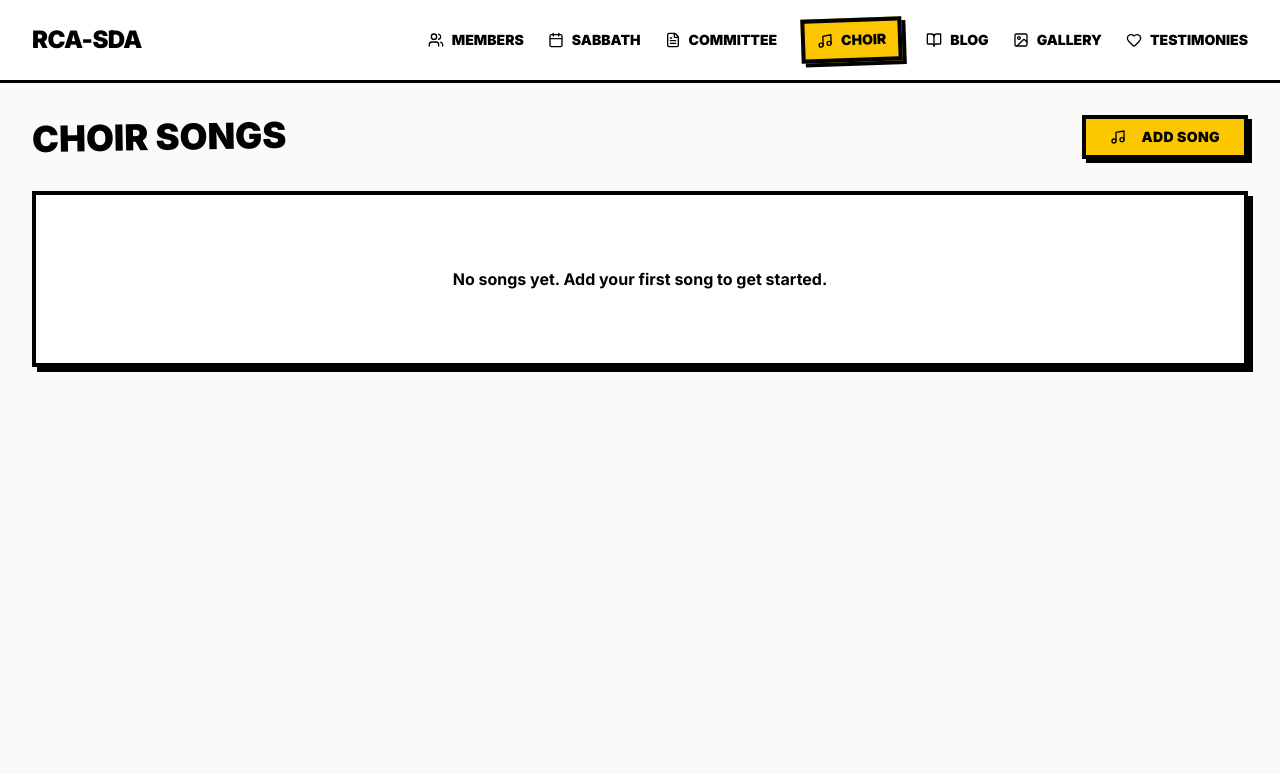
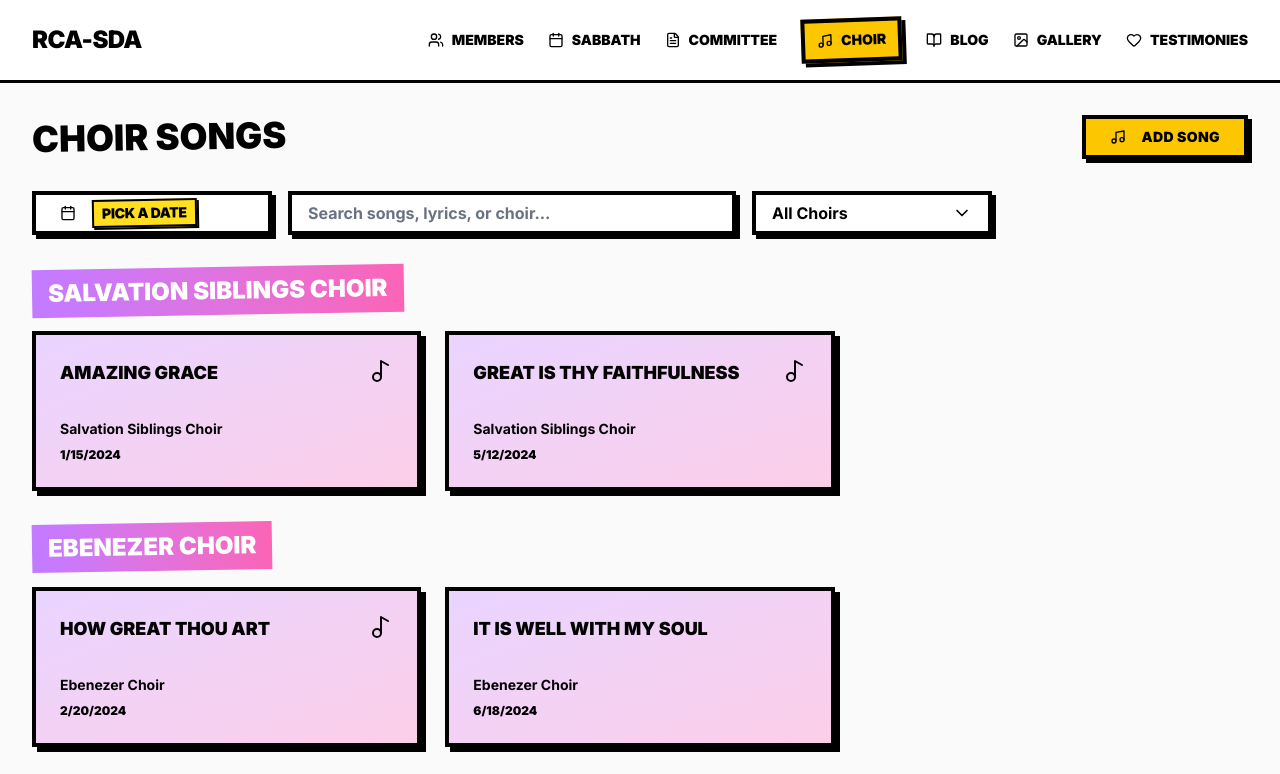
Before and after one commit to RCA-SDA/rca-sda-web-frontend, a Next.js app: page /choir in a window 1280 px wide. Shown: the top 774 px of the page. Built offline with nearby package versions, Linux system fonts and the light colour scheme.

Commit message:
feat[choir] : apply data for illustration

```diff
--- a/app/choir/page.tsx
+++ b/app/choir/page.tsx
@@ -1,6 +1,6 @@
 'use client';
 
-import { useState } from 'react';
+import { useState, useMemo } from 'react';
 import { Song } from '@/types';
 import { Button } from '@/components/ui/button';
 import { Card, CardContent, CardHeader, CardTitle } from '@/components/ui/card';
@@ -9,18 +9,197 @@ import { Input } from '@/components/ui/input';
 import { Label } from '@/components/ui/label';
 import { Textarea } from '@/components/ui/textarea';
 import { Music, Music2 } from 'lucide-react';
+import { DateSearchFilter } from '@/components/DateSearchFilter';
+import { Select, SelectContent, SelectItem, SelectTrigger, SelectValue } from '@/components/ui/select';
 
 export default function ChoirPage() {
   const [showAddModal, setShowAddModal] = useState(false);
   const [selectedSong, setSelectedSong] = useState<Song | null>(null);
+  const [dateFilter, setDateFilter] = useState<Date | undefined>(undefined);
+  const [searchQuery, setSearchQuery] = useState('');
+  const [choirFilter, setChoirFilter] = useState<string>('all');
 
   // Mock data - replace with API call
-  const songs: Song[] = [];
+  const songs: Song[] = [
+    {
+      id: '1',
+      title: 'Amazing Grace',
+      lyrics: `Amazing grace! How sweet the sound
+That saved a wretch like me!
+I once was lost, but now am found;
+Was blind, but now I see.
+
+'Twas grace that taught my heart to fear,
+And grace my fears relieved;
+How precious did that grace appear
+The hour I first believed.
+
+Through many dangers, toils and snares,
+I have already come;
+'Tis grace hath brought me safe thus far,
+And grace will lead me home.`,
+      audioUrl: 'https://www.soundhelix.com/examples/mp3/SoundHelix-Song-1.mp3',
+      choirName: 'Salvation Siblings Choir',
+      uploadedBy: 'user1',
+      createdAt: new Date('2024-01-15'),
+    },
+    {
+      id: '2',
+      title: 'How Great Thou Art',
+      lyrics: `O Lord my God, when I in awesome wonder
+Consider all the worlds Thy hands have made
+I see the stars, I hear the rolling thunder
+Thy power throughout the universe displayed
+
+Then sings my soul, my Savior God, to Thee
+How great Thou art, how great Thou art
+Then sings my soul, my Savior God, to Thee
+How great Thou art, how great Thou art!
+
+When through the woods and forest glades I wander
+And hear the birds sing sweetly in the trees
+When I look down from lofty mountain grandeur
+And hear the brook and feel the gentle breeze`,
+      audioUrl: 'https://www.soundhelix.com/examples/mp3/SoundHelix-Song-2.mp3',
+      choirName: 'Ebenezer Choir',
+      uploadedBy: 'user2',
+      createdAt: new Date('2024-02-20'),
+    },
+    {
+      id: '3',
+      title: 'Blessed Assurance',
+      lyrics: `Blessed assurance, Jesus is mine!
+O what a foretaste of glory divine!
+Heir of salvation, purchase of God,
+Born of His Spirit, washed in His blood.
+
+This is my story, this is my song,
+Praising my Savior all the day long;
+This is my story, this is my song,
+Praising my Savior all the day long.
+
+Perfect submission, perfect delight,
+Visions of rapture now burst on my sight;
+Angels descending bring from above
+Echoes of mercy, whispers of love.`,
+      audioUrl: 'https://www.soundhelix.com/examples/mp3/SoundHelix-Song-3.mp3',
+      choirName: 'Jehova-nissi Choir',
+      uploadedBy: 'user3',
+      createdAt: new Date('2024-03-10'),
+    },
+    {
+      id: '4',
+      title: 'What a Friend We Have in Jesus',
+      lyrics: `What a friend we have in Jesus,
+All our sins and griefs to bear!
+What a privilege to carry
+Everything to God in prayer!
+O what peace we often forfeit,
+O what needless pain we bear,
+All because we do not carry
+Everything to God in prayer!
+
+Have we trials and temptations?
+Is there trouble anywhere?
+We should never be discouraged,
+Take it to the Lord in prayer.
+Can we find a friend so faithful
+Who will all our sorrows share?
+Jesus knows our every weakness,
+Take it to the Lord in prayer.`,
+      audioUrl: 'https://www.soundhelix.com/examples/mp3/SoundHelix-Song-4.mp3',
+      choirName: 'Combined Youth Choir',
+      uploadedBy: 'user4',
+      createdAt: new Date('2024-04-05'),
+    },
+    {
+      id: '5',
+      title: 'Great Is Thy Faithfulness',
+      lyrics: `Great is Thy faithfulness, O God my Father;
+There is no shadow of turning with Thee;
+Thou changest not, Thy compassions, they fail not;
+As Thou hast been, Thou forever will be.
+
+Great is Thy faithfulness!
+Great is Thy faithfulness!
+Morning by morning new mercies I see;
+All I have needed Thy hand hath provided;
+Great is Thy faithfulness, Lord, unto me!
+
+Summer and winter and springtime and harvest,
+Sun, moon and stars in their courses above
+Join with all nature in manifold witness
+To Thy great faithfulness, mercy and love.`,
+      audioUrl: 'https://www.soundhelix.com/examples/mp3/SoundHelix-Song-5.mp3',
+      choirName: 'Salvation Siblings Choir',
+      uploadedBy: 'user1',
+      createdAt: new Date('2024-05-12'),
+    },
+    {
+      id: '6',
+      title: 'It Is Well With My Soul',
+      lyrics: `When peace like a river attendeth my way,
+When sorrows like sea billows roll;
+Whatever my lot, Thou hast taught me to say,
+It is well, it is well with my soul.
+
+It is well with my soul,
+It is well, it is well with my soul.
+
+Though Satan should buffet, though trials should come,
+Let this blest assurance control,
+That Christ hath regarded my helpless estate,
+And hath shed His own blood for my soul.`,
+      choirName: 'Ebenezer Choir',
+      uploadedBy: 'user2',
+      createdAt: new Date('2024-06-18'),
+    },
+  ];
 
   // Mock current user - replace with actual auth
   const currentUser = {
     role: 'Choir Secretary',
   };
+
+  // Get unique choir names for filter
+  const uniqueChoirs = useMemo(() => {
+    return Array.from(new Set(songs.map(song => song.choirName)));
+  }, [songs]);
+
+  // Filter songs based on date, search query, and choir
+  const filteredSongs = useMemo(() => {
+    return songs.filter(song => {
+      // Date filter
+      if (dateFilter) {
+        const songDate = new Date(song.createdAt);
+        if (
+          songDate.getDate() !== dateFilter.getDate() ||
+          songDate.getMonth() !== dateFilter.getMonth() ||
+          songDate.getFullYear() !== dateFilter.getFullYear()
+        ) {
+          return false;
+        }
+      }
+
+      // Search filter
+      if (searchQuery) {
+        const query = searchQuery.toLowerCase();
+        const matchesTitle = song.title.toLowerCase().includes(query);
+        const matchesLyrics = song.lyrics.toLowerCase().includes(query);
+        const matchesChoir = song.choirName.toLowerCase().includes(query);
+        if (!matchesTitle && !matchesLyrics && !matchesChoir) {
+          return false;
+        }
+      }
+
+      // Choir filter
+      if (choirFilter !== 'all' && song.choirName !== choirFilter) {
+        return false;
+      }
+
+      return true;
+    });
+  }, [songs, dateFilter, searchQuery, choirFilter]);
 
   return (
     <div className="min-h-screen bg-[#fafafa] py-8">
@@ -37,27 +216,70 @@ export default function ChoirPage() {
           )}
         </div>
 
-        <div className="grid md:grid-cols-2 lg:grid-cols-3 gap-6">
-          {songs.length === 0 ? (
-            <div className="col-span-full">
+        {/* Filters */}
+        <div className="flex flex-wrap gap-4 mb-8 items-center">
+          <DateSearchFilter
+            dateFilter={dateFilter}
+            onDateChange={setDateFilter}
+            searchQuery={searchQuery}
+            onSearchChange={setSearchQuery}
+            searchPlaceholder="Search songs, lyrics, or choir..."
+          />
+
+          {/* Choir Filter */}
+          <Select value={choirFilter} onValueChange={setChoirFilter}>
+            <SelectTrigger className="w-[240px]">
+              <SelectValue placeholder="Filter by choir" />
+            </SelectTrigger>
+            <SelectContent>
+              <SelectItem value="all">All Choirs</SelectItem>
+              {uniqueChoirs.map(choir => (
+                <SelectItem key={choir} value={choir}>
+                  {choir}
+                </SelectItem>
+              ))}
+            </SelectContent>
+          </Select>
+        </div>
+
+        {filteredSongs.length === 0 ? (
           <Card>
             <CardContent className="p-12 text-center">
               <p className="font-bold">
-                    No songs yet. {currentUser.role === 'Choir Secretary' && 'Add your first song to get started.'}
+                {songs.length === 0
+                  ? `No songs yet. ${currentUser.role === 'Choir Secretary' ? 'Add your first song to get started.' : ''}`
+                  : 'No songs match your filters. Try adjusting your search criteria.'}
               </p>
             </CardContent>
           </Card>
-            </div>
         ) : (
-            songs.map(song => (
+          <div className="space-y-8">
+            {Object.entries(
+              filteredSongs.reduce((acc, song) => {
+                if (!acc[song.choirName]) {
+                  acc[song.choirName] = [];
+                }
+                acc[song.choirName].push(song);
+                return acc;
+              }, {} as Record<string, Song[]>)
+            ).map(([choirName, choirSongs]) => (
+              <div key={choirName}>
+                <h2 className="text-2xl font-black uppercase mb-4 transform -rotate-1 inline-block bg-gradient-to-r from-purple-400 to-pink-400 text-white px-4 py-2">
+                  {choirName}
+                </h2>
+                <div className="grid md:grid-cols-2 lg:grid-cols-3 gap-6">
+                  {choirSongs.map(song => (
                     <SongCard
                       key={song.id}
                       song={song}
                       onClick={() => setSelectedSong(song)}
                     />
-            ))
+                  ))}
+                </div>
+              </div>
+            ))}
+          </div>
         )}
-        </div>
 
         {showAddModal && (
           <AddSongModal onClose={() => setShowAddModal(false)} />
@@ -144,6 +366,13 @@ function AddSongModal({ onClose }: { onClose: () => void }) {
     audioFile: null as File | null,
   });
 
+  const choirOptions = [
+    'Salvation Siblings Choir',
+    'Ebenezer Choir',
+    'Jehova-nissi Choir',
+    'Combined Youth Choir',
+  ];
+
   const handleSubmit = (e: React.FormEvent) => {
     e.preventDefault();
 
@@ -173,13 +402,21 @@ function AddSongModal({ onClose }: { onClose: () => void }) {
 
           <div className="space-y-2">
             <Label htmlFor="choirName">Choir Name</Label>
-            <Input
-              id="choirName"
-              type="text"
-              required
+            <Select
               value={formData.choirName}
-              onChange={e => setFormData({ ...formData, choirName: e.target.value })}
-            />
+              onValueChange={value => setFormData({ ...formData, choirName: value })}
+            >
+              <SelectTrigger id="choirName">
+                <SelectValue placeholder="Select a choir" />
+              </SelectTrigger>
+              <SelectContent>
+                {choirOptions.map(choir => (
+                  <SelectItem key={choir} value={choir}>
+                    {choir}
+                  </SelectItem>
+                ))}
+              </SelectContent>
+            </Select>
           </div>
 
           <div className="space-y-2">
@@ -213,7 +450,7 @@ function AddSongModal({ onClose }: { onClose: () => void }) {
             >
               Cancel
             </Button>
-            <Button type="submit" className="flex-1">
+            <Button type="submit" className="flex-1" disabled={!formData.choirName}>
               Add Song
             </Button>
           </div>
```
Lines whose indentation alone changed are shown as unchanged.
